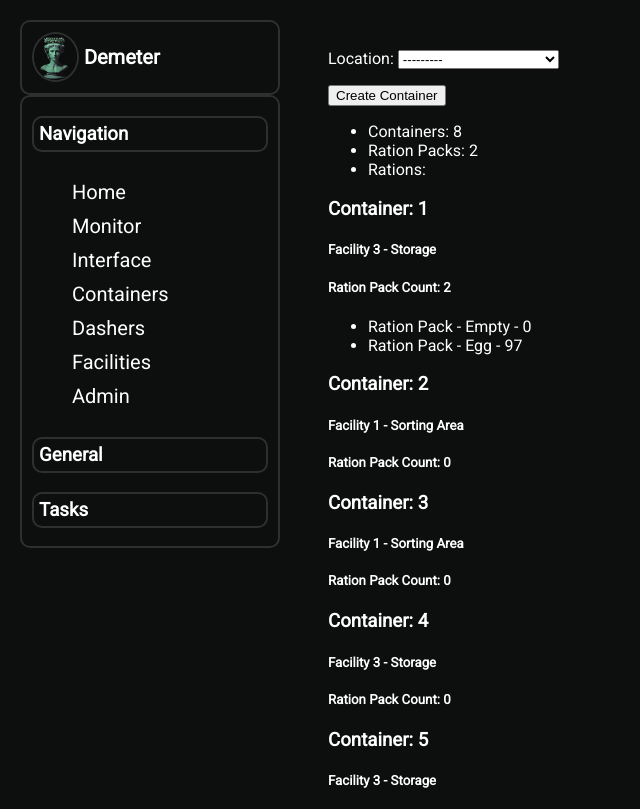
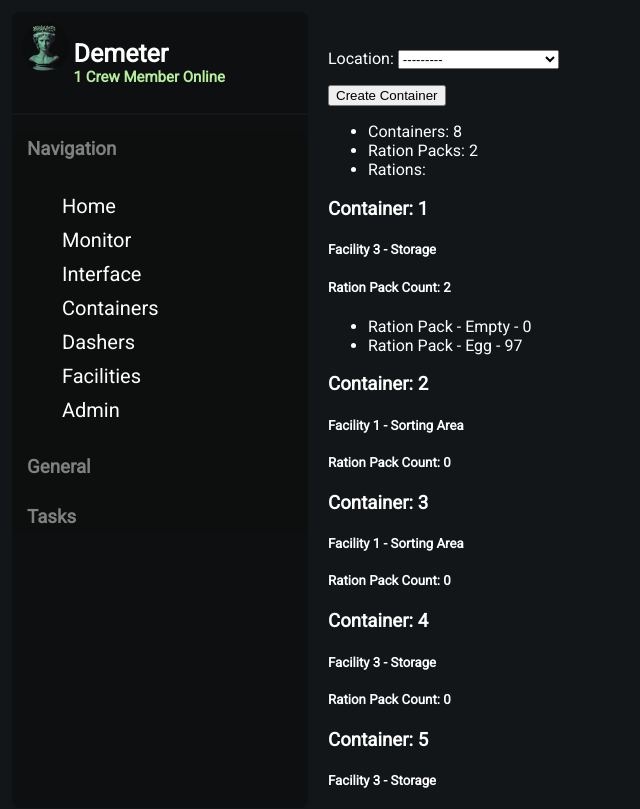
Before and after one commit to patteg21/Demeter, a Django app: page /containers/ in a window 1280 px wide. Shown: the top 809 px of the page, without its empty margins (0-640 px from the left). Run offline with Django 4.2, Linux system fonts and the light colour scheme; data comes from the database, SQL or seed files in the repository; both versions use the stored data as it was after the commit; some web fonts are replaced.

Commit message:
Nav bar correction

```diff
--- a/demeter/inhabitant/static/css/base.css
+++ b/demeter/inhabitant/static/css/base.css
@@ -1,5 +1,5 @@
 .body{
-    background-color:  #0d0f0f;
+    background-color:  #121619;
     font-family: 'Roboto', sans-serif;
 
     color: white;
@@ -12,9 +12,12 @@
     top: 0;
     width: 300px;
     height: 100%;
-    background-color:  #0d0f0f;
+    background-color:  #0d0f10;
+    border: 2px solid #121619;
     color: #fff;
-    padding: 20px;
+    padding: 0px;
+    margin: 10px;
+    border-radius: 10px;
     box-sizing: border-box;
 }
 
@@ -25,36 +28,40 @@
     padding: 10px;
     align-items: center;
     box-sizing: content-box;
-    border: 2px solid #2f2f2f;
+    border: 2px solid #121619;
 
 }
 
 .demeter-figure{
     padding: 10px;
-    border: 2px solid #2f2f2f;
-    background-color: #0d0f0f;
-    border-radius: 10px 10px 10px 10px;
+    margin: 0%;
     display: flex;
-
+    border-bottom: 2px solid #121619;
+    width: 100%;
 }
 
 .demeter-figure > img{
     box-sizing: border-box;
     border-radius: 50%;
-    border: 2px solid #2f2f2f;
     height: 50px;
 }
 
 .demeter-figure > h1{
     padding-left: 5px;
     text-align: left;
-    font-size: 20px;
+    font-size: 25px;
+}
+
+.demeter-figure > h1 > p{
+    color: #b6ef9b;
+    margin: 0%;
+    font-size: 15px;
 }
 
 
 .nav-area{
     padding: 0px 10px 0px 10px;
-    border: 2px solid #2f2f2f;
+
     background-color: #0d0f0f;
     border-radius: 10px;
     grid-row: 2 / 15;
@@ -62,13 +69,12 @@
 }
 
 .nav-area > h3{
+    color: gray;
     padding: 5px;
-    border:2px solid #2f2f2f;
     border-radius: 10px;
 }
 
 .nav-list{
-    border-radius: 10px;
     font-size: 20px;
     padding: 5px 40px 5px 40px;
     margin: 0%;
@@ -99,7 +105,7 @@
 }
 
 .nav-list > li > a:hover {
-    color: #2f2f2f;
+    color: #121619;
   }
 
 
--- a/demeter/inhabitant/templates/inhabitant/base.html
+++ b/demeter/inhabitant/templates/inhabitant/base.html
@@ -18,7 +18,9 @@
     <div class="layout-wrapper">
         <div class="demeter-figure">
             <img alt="dem" src="{% static 'img/demeter-Img.png' %}">
-            <h1>Demeter</h1>
+            <h1>Demeter
+                <p>1 Crew Member Online</p>
+            </h1>
         </div>
         <div class="nav-area">
             <h3>Navigation</h3>
```
Also changed, not shown: demeter/db.sqlite3.
